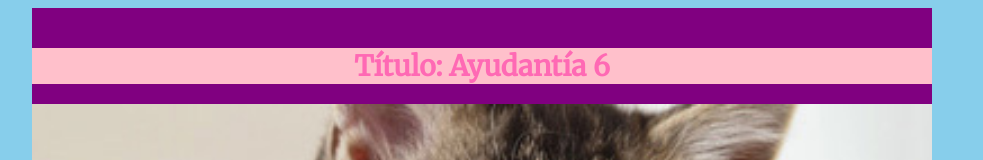
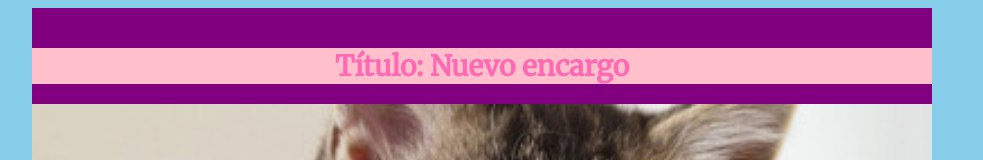
Before and after one commit to Kata2003/m02-g14, a plain HTML site: page index.html in a window 1280 px wide. Shown: the top 160 px of the page, without its empty margins (158-1141 px from the left). Drawn offline with nearby package versions, Linux system fonts and the light colour scheme.

Commit message:
cambie el titulo del index

```diff
--- a/index.html
+++ b/index.html
@@ -17,7 +17,7 @@
 
 
 	<div id="introduccion">
-		<h1>Título: Ayudantía 6</h1>
+		<h1>Título: Nuevo encargo</h1>
 		<img src="img/imagen01.jpg">
 		<p>Párrafo para describir a mi gato</p>
 	</div>
```
